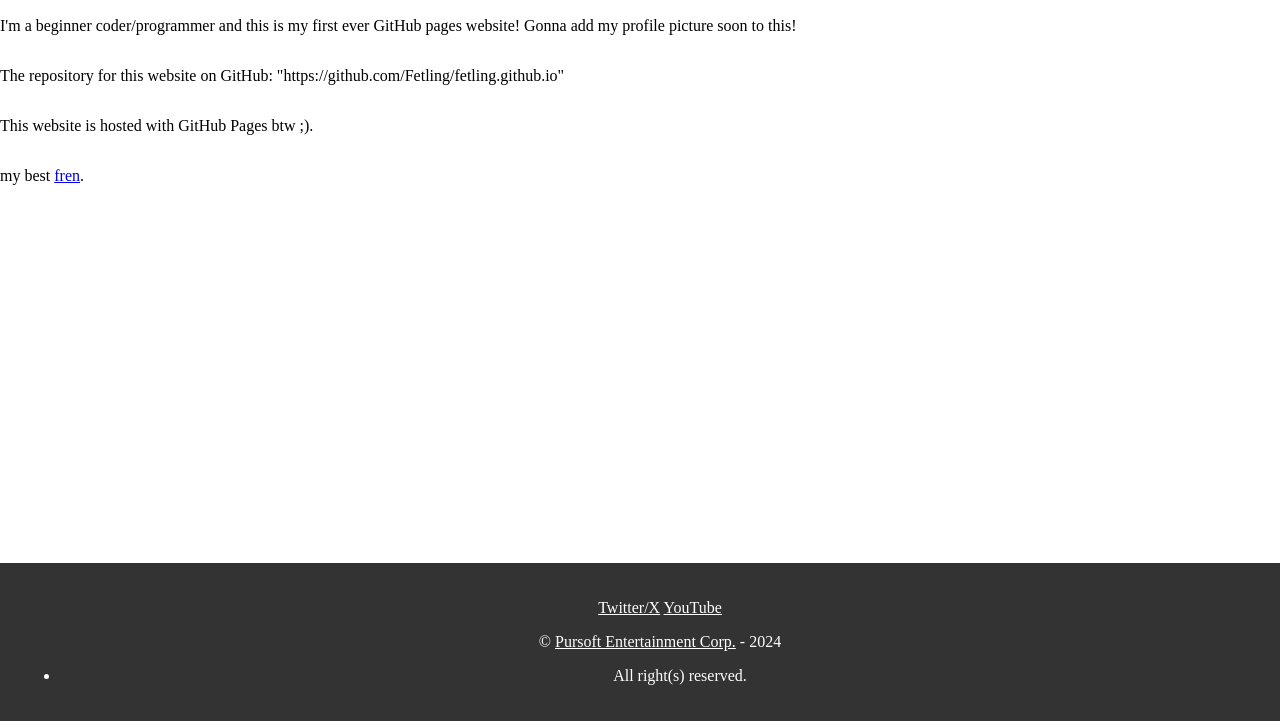
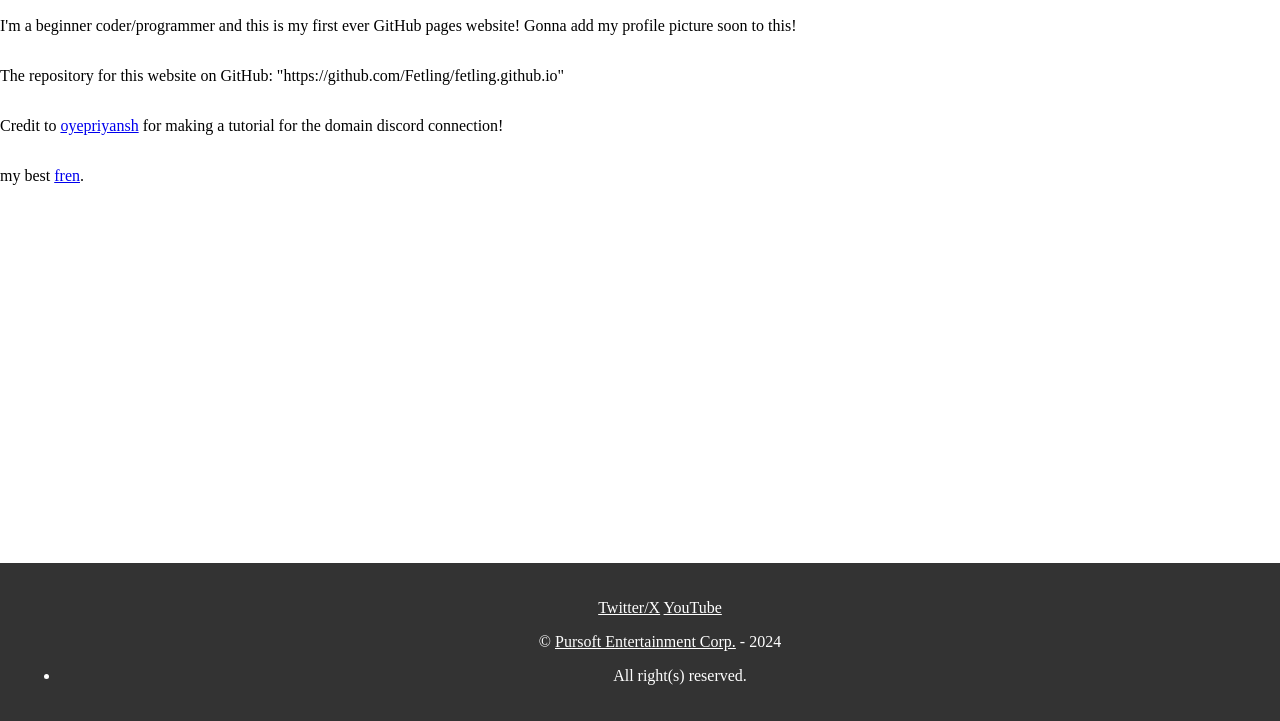
Before and after one commit to VsArchoyDorn/vsarchoydorn.github.io, a plain HTML site: page index.html in a window 1280 px wide. Shown: the part 79-800 px from the top of the page. Drawn offline with Linux system fonts and the light colour scheme.

Commit message:
new update for domain discord extension

```diff
--- a/index.html
+++ b/index.html
@@ -47,7 +47,7 @@ header {
     <h1>Hello World! I'm Fetling!</h1>
     <p>I'm a beginner coder/programmer and this is my first ever GitHub pages website! Gonna add my profile picture soon to this! </p>
     <p>The repository for this website on GitHub: "https://github.com/Fetling/fetling.github.io" </p>
-    <p>This website is hosted with GitHub Pages btw ;).</p>
+    <p>Credit to <a href="https://github.com/oyepriyansh/.well-known">oyepriyansh</a> for making a tutorial for the domain discord connection!</p>
     <p> my best <a href="https://youtube.com/@uhoksolo">fren</a>.</p>
 
 
```
